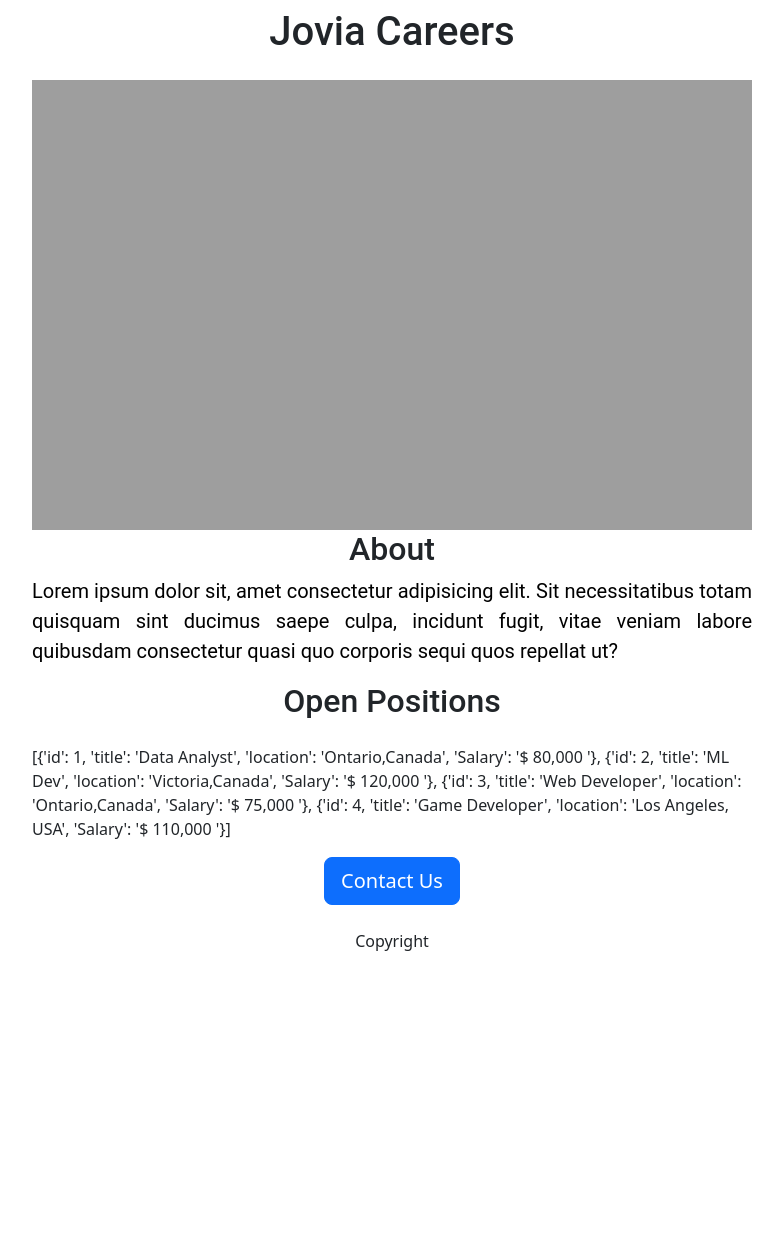
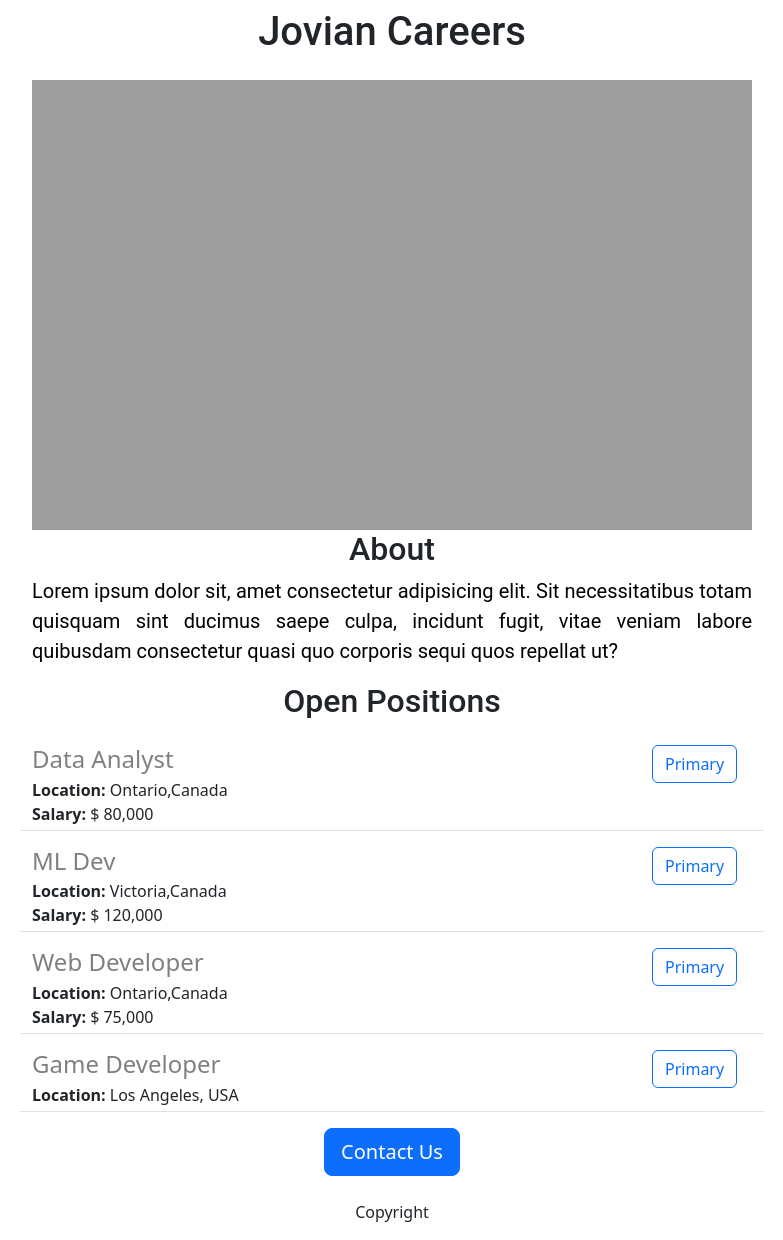
Before and after one commit to CesarB23/Web-Dev-Flask, a Flask app: page / in a window 1280 px wide. Shown: the whole page, without its empty margins (248-1031 px from the left). Before the commit the page ends 951 px from the top, so only its background shows below. Run offline with Flask 3, Linux system fonts and the light colour scheme.

Commit message:
Saved Changes

```diff
--- a/app.py
+++ b/app.py
@@ -1,4 +1,4 @@
-from flask import Flask,render_template
+from flask import Flask,render_template,jsonify
 
 app = Flask(__name__)
 jobs = [
@@ -6,37 +6,35 @@
         'id':1,
         'title':'Data Analyst',
         'location':'Ontario,Canada',
-        'Salary':'$ 80,000 '
+        'salary':'$ 80,000 '
     },
     {
         'id':2,
         'title':'ML Dev',
         'location':'Victoria,Canada',
-        'Salary':'$ 120,000 '
+        'salary':'$ 120,000 '
     },
     {
         'id':3,
         'title':'Web Developer',
         'location':'Ontario,Canada',
-        'Salary':'$ 75,000 '
+        'salary':'$ 75,000 '
     },
     {
         'id':4,
         'title':'Game Developer',
         'location':'Los Angeles, USA',
-        'Salary':'$ 110,000 '
+        # 'salary':'$ 110,000 '
     }
 ]
 @app.route("/")
 def hello_world():
-    # return "<p>Hello, Woasdasd!</p>"
     return render_template('home.html',
                            jobs=jobs,
-                           company_name='Jovia')
+                           company_name='Jovian')
+@app.route("/api/jobs")
+def list_jobs():
+    return jsonify(jobs)
 
-# @app.rout("/home.html")
-# def html():
-#     return render_template('home.html')
-
-# if __name__ == "__main__":
-#     app.run(host='0.0.0.0',debug=True)
+if __name__ == "__main__":
+     app.run(host='0.0.0.0',debug=True)
--- a/static/style.css
+++ b/static/style.css
@@ -1,29 +1,32 @@
-h1{
+/*Giving Style by general tag, all the tags will inherit this style*/
+h1 {
   font-size: 40px;
   font-family: Roboto;
   font-weight: normal;
   color: blue;
   text-align: center;
 }
-#banner{
+/*Giving style specyfing id, id must be unique*/
+#banner {
   width: 100%;
   height: 450px;
   object-fit: cover;
 }
-h2{
+h2 {
   font-family: Roboto;
   font-size: 32px;
   color: black;
   text-align: center;
   font-weight: normal;
 }
-.bodytext{
+/*Giving style specfying a class, multiple tags can have a same class*/
+.bodytext {
   font-family: Roboto;
   color: black;
   text-align: justify;
   font-size: 20px;
 }
-#container{
+#container {
   max-width: 720px;
   margin: 0 auto 0 auto;
 }
--- a/templates/home.html
+++ b/templates/home.html
@@ -7,7 +7,8 @@
     <meta name="viewport" content="width=device-width, initial-scale=1.0" />
     <title>Document</title>
     <link rel="stylesheet" href="static\style.css">
-    <link href="https://cdn.jsdelivr.net/npm/bootstrap@5.3.0-alpha3/dist/css/bootstrap.min.css" rel="stylesheet" integrity="sha384-KK94CHFLLe+nY2dmCWGMq91rCGa5gtU4mk92HdvYe+M/SXH301p5ILy+dN9+nJOZ" crossorigin="anonymous">
+    <link href="https://cdn.jsdelivr.net/npm/bootstrap@5.3.0-alpha3/dist/css/bootstrap.min.css" rel="stylesheet"
+        integrity="sha384-KK94CHFLLe+nY2dmCWGMq91rCGa5gtU4mk92HdvYe+M/SXH301p5ILy+dN9+nJOZ" crossorigin="anonymous">
 </head>
 
 <body>
@@ -22,7 +23,11 @@
         </p>
         <h2 class="mt-2 mb-4">Open Positions</h2>
         <p>
-            {{jobs}}
+        <div>
+            {% for job in jobs %}
+            {% include 'jobitems.html' %}
+            {% endfor %}
+        </div>
         </p>
         <div class="text-center">
             <button class="btn btn-primary btn-lg">Contact Us</button>
```
Lines whose indentation alone changed are shown as unchanged.
